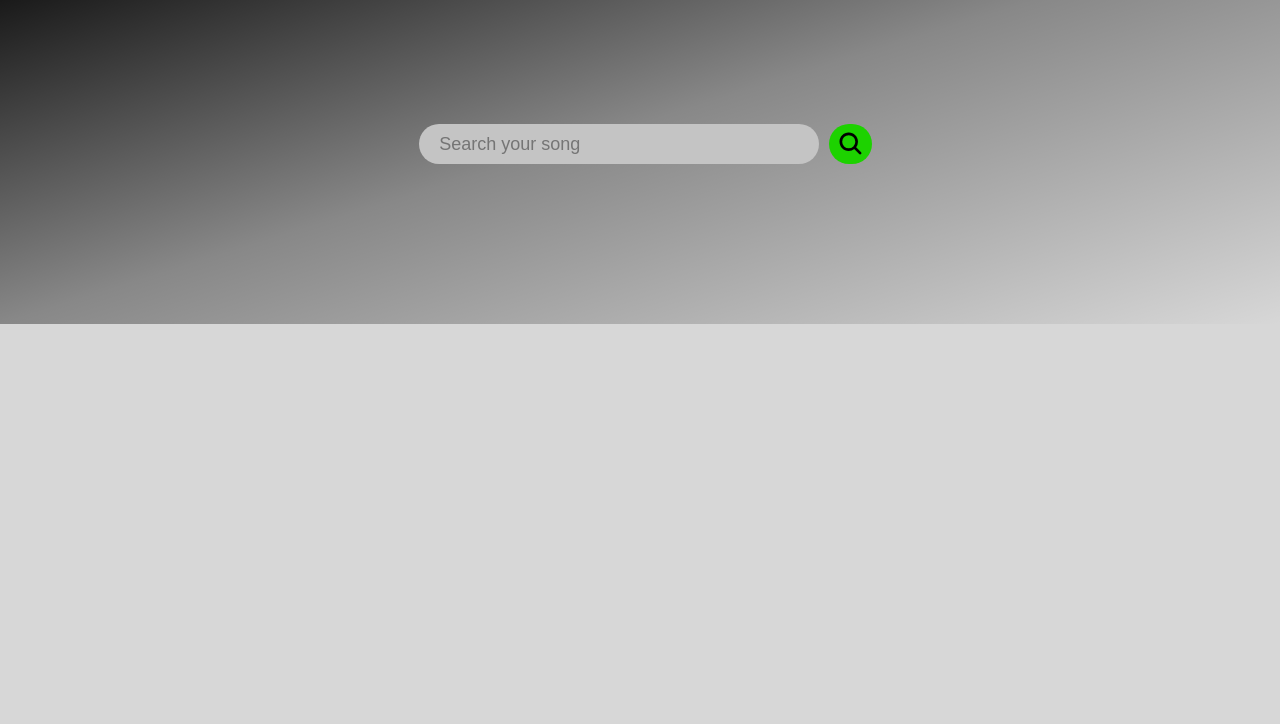
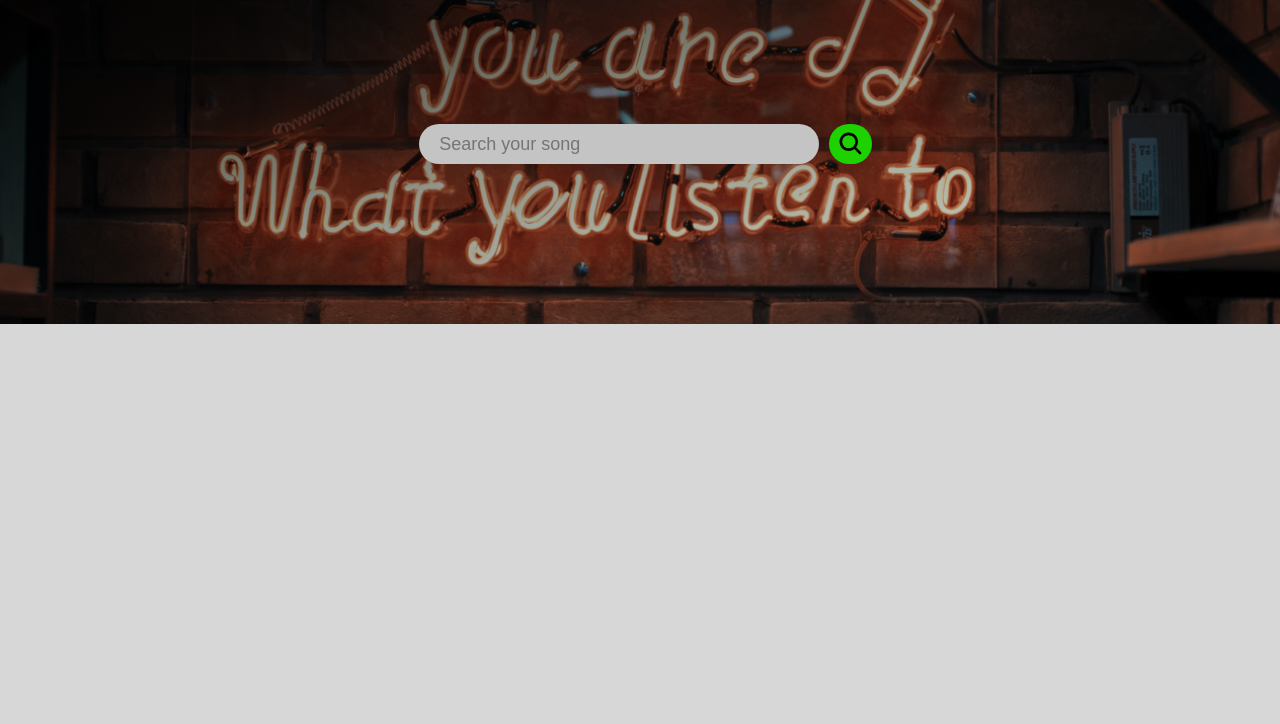
Before and after one commit to gabrielmxavier/Searching-Song-Lyrics, a plain HTML site: page index.html in a window 1280 px wide. Shown: the part 76-800 px from the top of the page. Drawn offline with nearby package versions, Linux system fonts and the light colour scheme.

Commit message:
Update style.css

```diff
--- a/style.css
+++ b/style.css
@@ -29,7 +29,7 @@ section {
 
 
 header {
-    background-image: url(/header.png);
+    background-image: url(img/header.png);
     background-size: cover;
     background-repeat: no-repeat;
     background-position: center center;
```
